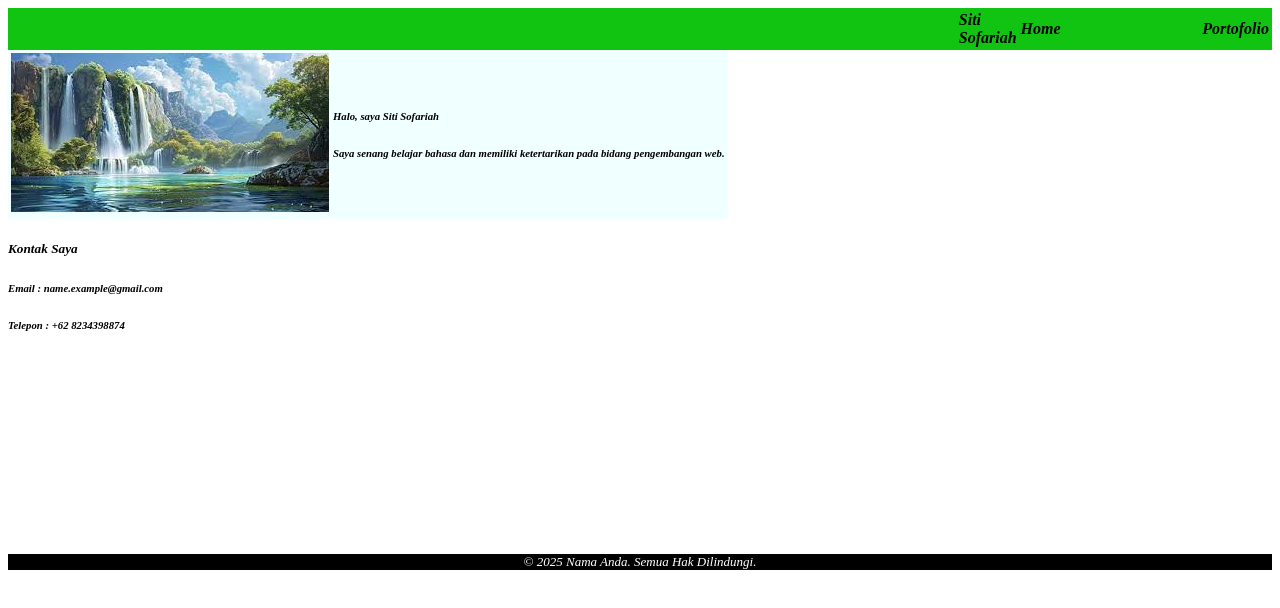
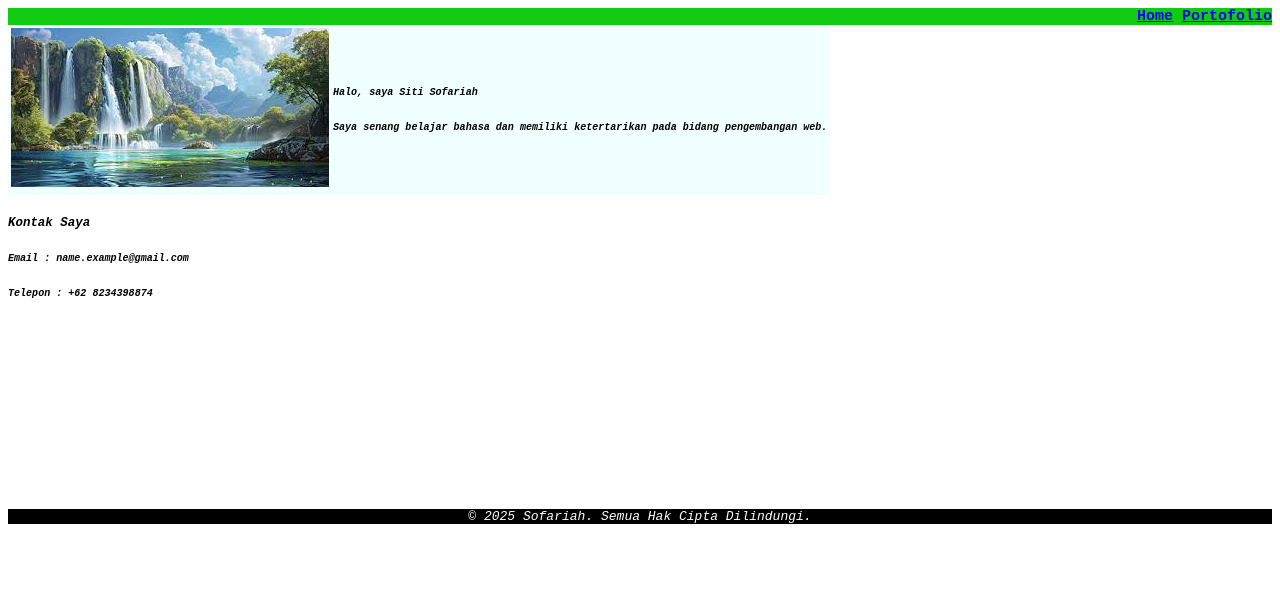
Before and after one commit to ssofariah6-bit/latihan-css-1, a plain HTML site: page profil.html in a window 1280 px wide. Drawn offline with Linux system fonts and the light colour scheme.

Commit message:
Menambahkan file kontak

```diff
--- a/profil.html
+++ b/profil.html
@@ -1,4 +1,54 @@
-<!--<!DOCTYPE html>
+<!DOCTYPE html>
+<html lang="en">
+<head>
+    <meta charset="UTF-8">
+    <meta name="viewport" content="width=device-width, initial-scale=1.0">
+    <title>Profil</title>
+    <link rel="stylesheet" href="style-profil.css">
+</head>
+
+<body>
+    <div class="navigasi">
+    <a href="#"><b>Home</b></a>
+    <a href="#"><b>Portofolio</b></a>
+    </div>
+
+    <table class="table1">
+        <tr>
+                <td><img src="download.jpg" alt="foto profil" width="100%"></td>
+                <td>
+                    <h6>Halo, saya Siti Sofariah</h6>
+                    <h6>Saya senang belajar bahasa dan memiliki ketertarikan pada bidang pengembangan web.</h6>
+
+                </td>
+    </table>
+    <body class="body1">
+        <h5><b>Kontak Saya</b></h5>
+        <h6><b>Email</b> : name.example@gmail.com</h6>
+        <h6><b>Telepon</b> : +62 8234398874</h6>
+        <br><br><br><br><br><br><br><br><br><br><br>
+
+        <footer>
+      <i>© 2025 Sofariah. Semua Hak Cipta Dilindungi.</i>
+        </footer>
+
+    </body>
+
+</body>
+</html>
+
+
+    <!--<table class="table1">
+        <tr>
+            <td width="80%" height="50%"></td>
+            <td width="0" align="left"><b>Siti Sofariah</b></td>
+            <td width="15%"><b>Home</b></td>
+            <td width="15%"><b>Portofolio</b></td>
+
+        </tr>
+    </table> -->
+
+    <!--<!DOCTYPE html>
 <html lang="en">
     <style>
         body{
@@ -21,47 +71,3 @@
     <b><a href="index.html">kembali</a></b>
     </body>
 </html>-->
-
-<!DOCTYPE html>
-<html lang="en">
-<head>
-    <meta charset="UTF-8">
-    <meta name="viewport" content="width=device-width, initial-scale=1.0">
-    <title>Profil</title>
-    <link rel="stylesheet" href="style-profil.css">
-</head>
-
-<body>
-    <table class="table1">
-        <tr>
-            <td width="80%" height="50%"></td>
-            <td width="0" align="left"><b>Siti Sofariah</b></td>
-            <td width="15%"><b>Home</b></td>
-            <td width="15%"><b>Portofolio</b></td>
-
-        </tr>
-    </table>
-
-    <table class="table2" style="background-color:azure">
-        <tr>
-                <td><img src="download.jpg" alt="foto profil" width="100%"></td>
-                <td>
-                    <h6>Halo, saya Siti Sofariah</h6>
-                    <h6>Saya senang belajar bahasa dan memiliki ketertarikan pada bidang pengembangan web.</h6>
-
-                </td>
-    </table>
-    <body class="body1">
-        <h5><b>Kontak Saya</b></h5>
-        <h6><b>Email</b> : name.example@gmail.com</h6>
-        <h6><b>Telepon</b> : +62 8234398874</h6>
-        <br><br><br><br><br><br><br><br><br><br><br>
-
-        <footer>
-      <i>© 2025 Nama Anda. Semua Hak Dilindungi.</i>
-        </footer>
-
-    </body>
-
-</body>
-</html>
--- /dev/null
+++ b/style-kontak.css
@@ -0,0 +1,5 @@
+
+body{
+    font-family:Georgia, 'Times New Roman', Times, serif;
+    background-color:beige;
+}
--- a/style-profil.css
+++ b/style-profil.css
@@ -1,13 +1,24 @@
-.table1{
-    color:black;
-    background-color:rgb(18, 196, 18);
-
+body{font-family:'Courier New', Courier, monospace;
+    font-size:15px;
+    font-variant: normal;
+    font-style:normal;
 }
 
+.navigasi{
+    background-color:rgb(17, 203, 17);
+    font-style:normal;
+    color:black;
+    text-align:right;
+    text-decoration:none;
+}
+
+.table1{
+    background-color:azure;
+}
 
 .body1{
     font-style:italic;
-    line-height:;
+    line: height 1.6em;
 }
 footer{
     background-color:black;
--- a/style.css
+++ b/style.css
@@ -3,6 +3,11 @@ font-size:15px;
 font-variant: normal;
 font-style:normal;
 }
+
+.navigasi{
+   text-align:right;
+}
+
 h1{color:blueviolet; font-style:italic;}
  p{
     line-height:1.6em;
```
Also changed, not shown: index.html (+2 -3 lines), kontak.html (added, +26 -0 lines).
